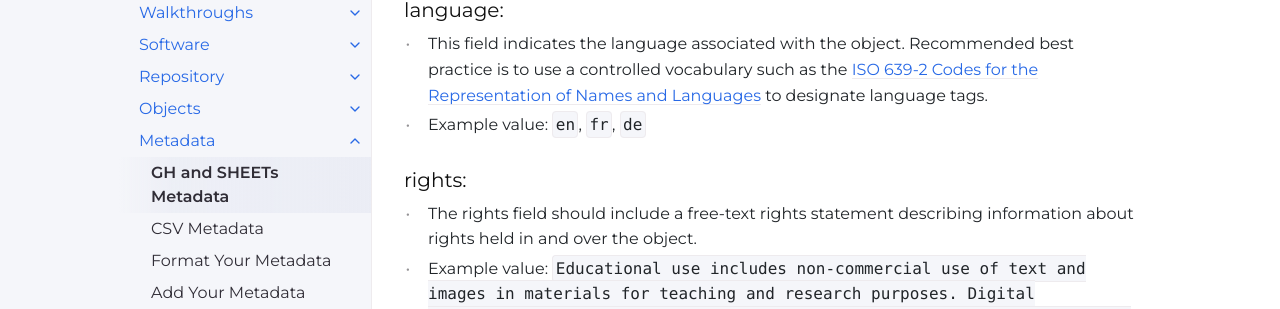
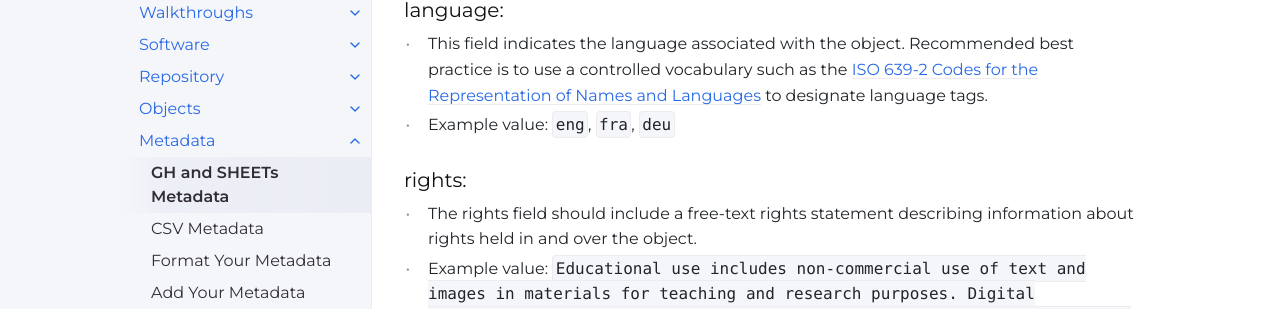
Before and after one commit to CollectionBuilder/cb-docs, a Jekyll site: the page built from docs/metadata/gh_metadata.md, in a window 1280 px wide and 900 px high, scrolled down 6596 px. Shown: the part 175-484 px from the top of the window. Built offline with Jekyll 4.4.1, drawn with Linux system fonts in a browser that asks for light colours; comment, search, counter and statistics services are not loaded.

Commit message:
update language code examples

```diff
--- a/docs/metadata/gh_metadata.md
+++ b/docs/metadata/gh_metadata.md
@@ -183,7 +183,7 @@ CollectionBuilder can accommodate any field you include in your metadata once yo
 ### language:
 
 - This field indicates the language associated with the object. Recommended best practice is to use a controlled vocabulary such as the [ISO 639-2 Codes for the Representation of Names and Languages](http://www.loc.gov/standards/iso639-2/php/code_list.php){:target="_blank" rel="noopener"} to designate language tags.
-- Example value: `en`, `fr`, `de`
+- Example value: `eng`, `fra`, `deu`
 
 ### rights:
 
```
Also changed, not shown: docs/metadata/csv_metadata.md (+1 -1 lines).
